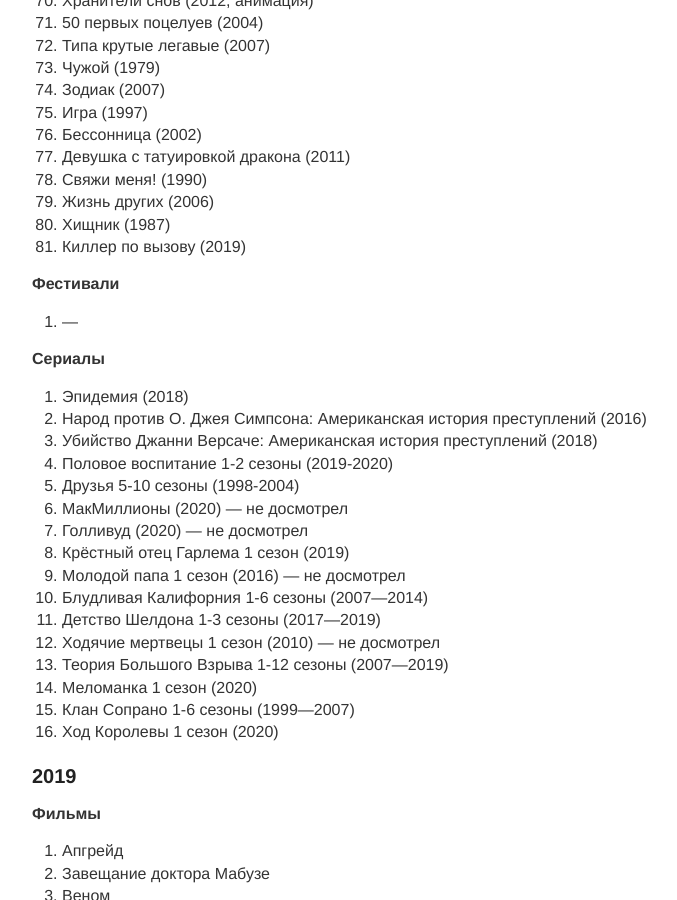
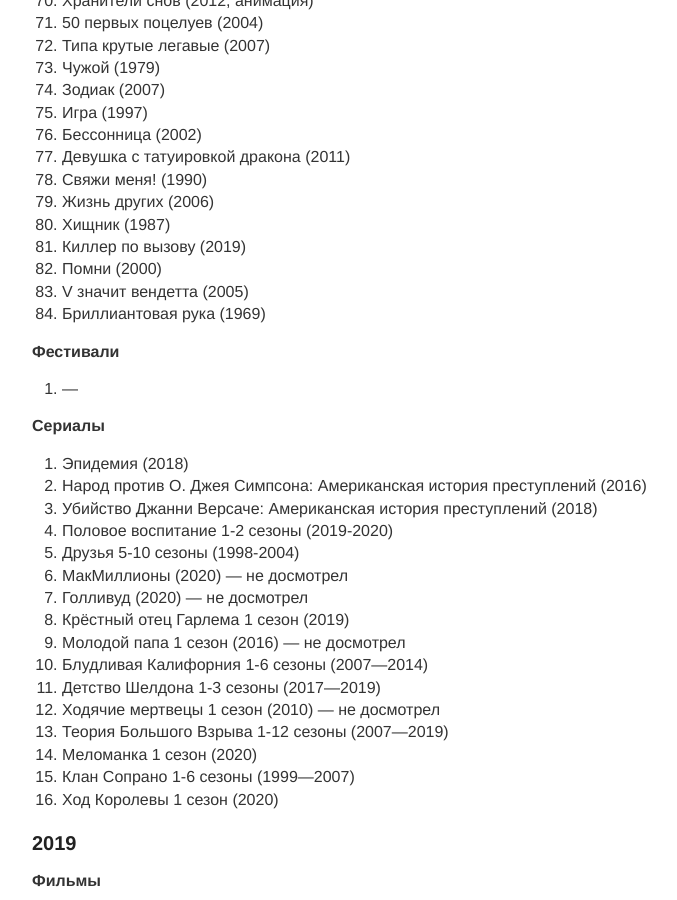
Before and after one commit to sombro/nbuevich.com, a Jekyll site: the page built from blog/_posts/2099-12-14-movies.md, in a window 1280 px wide and 900 px high, scrolled down 1996 px. Shown: the whole window, without its empty margins (248-925 px from the left). Built offline with Jekyll 4.4.1, drawn with Linux system fonts in a browser that asks for light colours.

Commit message:
new movies

```diff
--- a/blog/_posts/2099-12-14-movies.md
+++ b/blog/_posts/2099-12-14-movies.md
@@ -97,6 +97,9 @@
     <li>Жизнь других (2006)</li>
     <li>Хищник (1987)</li>
     <li>Киллер по вызову (2019)</li>
+    <li>Помни (2000)</li>
+    <li>V значит вендетта (2005)</li>
+    <li>Бриллиантовая рука (1969)</li>
 </ol>
 
 <b>Фестивали</b>
```
